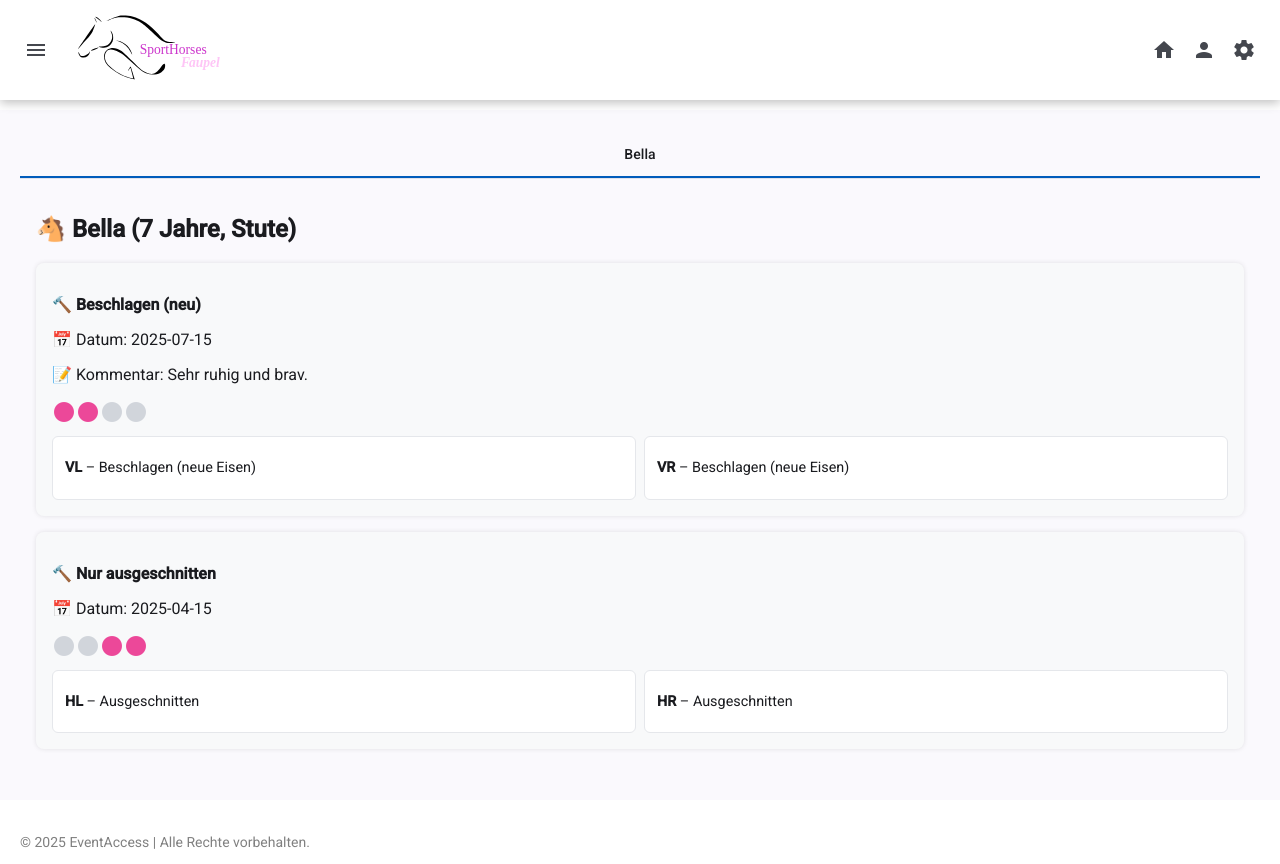
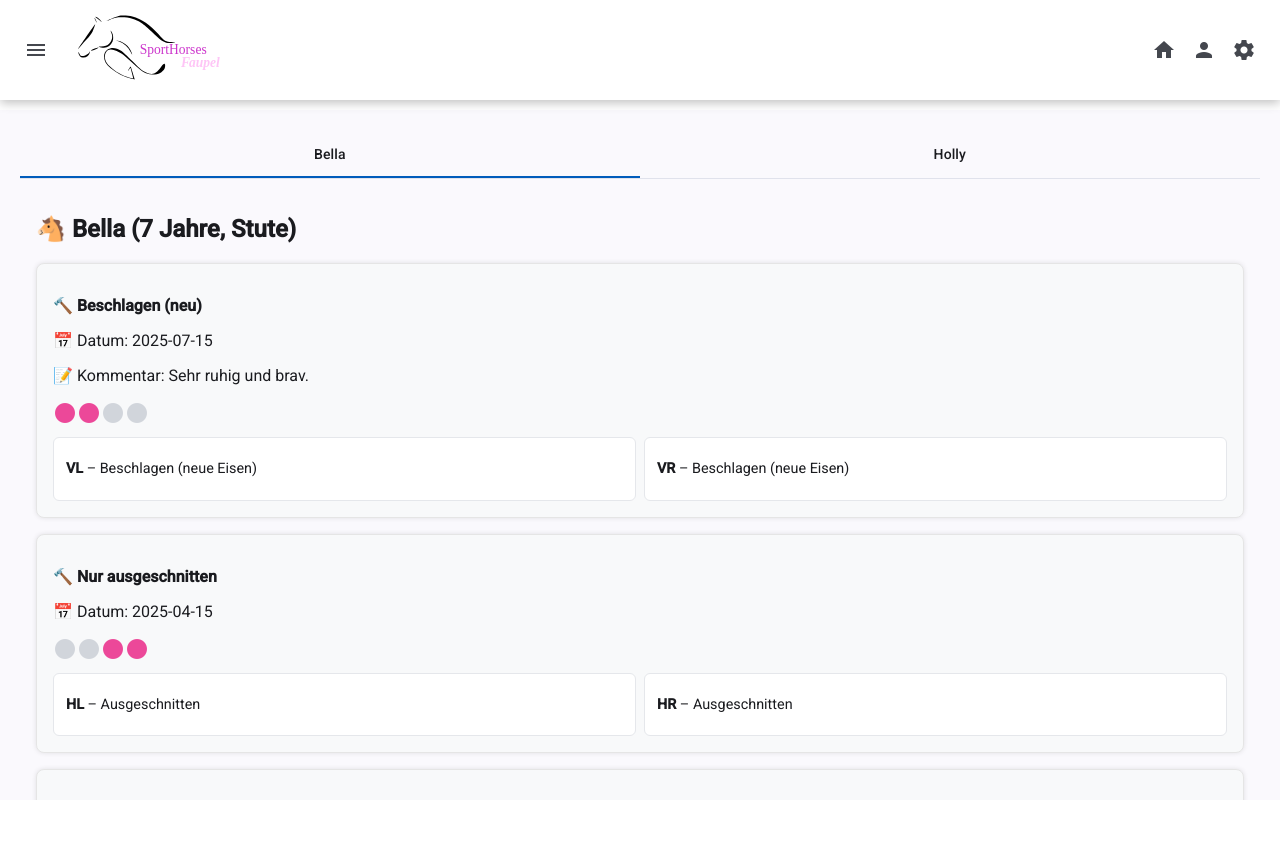
Before and after one commit to FabienneFaupel/sporthorses, an Angular app: page /farrier in a window 1280 px wide. After the commit the page ends 800 px from the top, so only its background shows below. Built offline with nearby package versions, Linux system fonts and the light colour scheme.

Commit message:
farrier page funktioniert erstmal und design passt auch auf dem handy

```diff
--- a/src/app/components/landing-horse-box/landing-horse-box.component.scss
+++ b/src/app/components/landing-horse-box/landing-horse-box.component.scss
@@ -35,6 +35,10 @@
     min-width: 30%;
 }
 
+img {
+    max-width: 100px;
+}
+
 
 .horse-info {
     position: relative;
--- a/src/app/pages/farrier-page/farrier-page.component.html
+++ b/src/app/pages/farrier-page/farrier-page.component.html
@@ -1,3 +1,5 @@
+
+<body>
 <mat-tab-group>
     <mat-tab *ngFor="let horse of horses" label="{{ horse.name }}">
         <div class="horse-card">
@@ -11,8 +13,7 @@
                 <!-- Hufeisen-Icons -->
                 <div class="hoof-icons">
                     <ng-container *ngFor="let pos of hoofPositions">
-    <mat-icon
-      [ngClass]="isHoofActive(entry, pos) ? 'hoof-active' : 'hoof-inactive'"
+                        <mat-icon [ngClass]="isHoofActive(entry, pos) ? 'hoof-active' : 'hoof-inactive'"
                             [attr.title]="pos">
                             circle
                         </mat-icon>
@@ -35,3 +36,5 @@
         </div>
     </mat-tab>
 </mat-tab-group>
+
+</body>
--- a/src/app/pages/farrier-page/farrier-page.component.scss
+++ b/src/app/pages/farrier-page/farrier-page.component.scss
@@ -1,3 +1,9 @@
+@import '../../styles/colors.scss';
+
+body {
+  overflow: hidden;
+}
+
 .horse-card {
   padding: 1rem;
 }
@@ -7,8 +13,11 @@
   padding: 1rem;
   background: #f8f9fa;
   border-radius: 8px;
+  border: solid 1px #e5e5e5;
   box-shadow: 0 0 5px rgba(0,0,0,0.1);
 }
+
+
 
 
 
--- a/src/app/pages/farrier-page/farrier-page.component.ts
+++ b/src/app/pages/farrier-page/farrier-page.component.ts
@@ -74,6 +74,66 @@ export class FarrierPageComponent {
             { position: 'HL', action: 'ausgeschnitten' },
             { position: 'HR', action: 'ausgeschnitten' }
           ]
+        },
+        {
+          date: '2025-07-15',
+          type: 'Beschlagen (neu)',
+          comment: 'Sehr ruhig und brav.',
+          hooves: [
+            { position: 'VL', action: 'beschlagen-neu' },
+            { position: 'VR', action: 'beschlagen-neu' }
+          ]
+        },
+        {
+          date: '2025-04-15',
+          type: 'Nur ausgeschnitten',
+          hooves: [
+            { position: 'HL', action: 'ausgeschnitten' },
+            { position: 'HR', action: 'ausgeschnitten' }
+          ]
+        },
+        {
+          date: '2025-07-15',
+          type: 'Beschlagen (neu)',
+          comment: 'Sehr ruhig und brav.',
+          hooves: [
+            { position: 'VL', action: 'beschlagen-neu' },
+            { position: 'VR', action: 'beschlagen-neu' }
+          ]
+        },
+        {
+          date: '2025-04-15',
+          type: 'Nur ausgeschnitten',
+          hooves: [
+            { position: 'HL', action: 'ausgeschnitten' },
+            { position: 'HR', action: 'ausgeschnitten' }
+          ]
+        }
+      ]
+    },
+    {
+      name: 'Holly',
+      age: 7,
+      gender: 'Stute',
+      farrierEntries: [
+        {
+          date: '2025-07-15',
+          type: 'Beschlagen (neu)',
+          comment: 'Sehr ruhig und brav.',
+          hooves: [
+            { position: 'VL', action: 'beschlagen-neu' },
+            { position: 'VR', action: 'beschlagen-neu' },
+            { position: 'HL', action: 'beschlagen-alt' },
+            { position: 'HR', action: 'beschlagen-alt' }
+          ]
+        },
+        {
+          date: '2025-04-15',
+          type: 'Nur ausgeschnitten',
+          hooves: [
+            { position: 'HL', action: 'ausgeschnitten' },
+            { position: 'HR', action: 'ausgeschnitten' }
+          ]
         }
       ]
     }
--- a/src/app/pages/main-layout/main-layout.component.html
+++ b/src/app/pages/main-layout/main-layout.component.html
@@ -76,12 +76,3 @@
     </mat-sidenav-container>
 
 </body>
-
-<footer>
-    <div class="footer-content">
-
-        <div class="footer-text">
-            <p>&copy; 2025 EventAccess | Alle Rechte vorbehalten.</p>
-        </div>
-    </div>
-</footer>
--- a/src/app/pages/main-layout/main-layout.component.scss
+++ b/src/app/pages/main-layout/main-layout.component.scss
@@ -3,6 +3,7 @@
 html, body {
   height: 100%;
   margin: 0;
+  overflow: hidden;
 }
 
 body {
```
Lines whose indentation alone changed are shown as unchanged.
